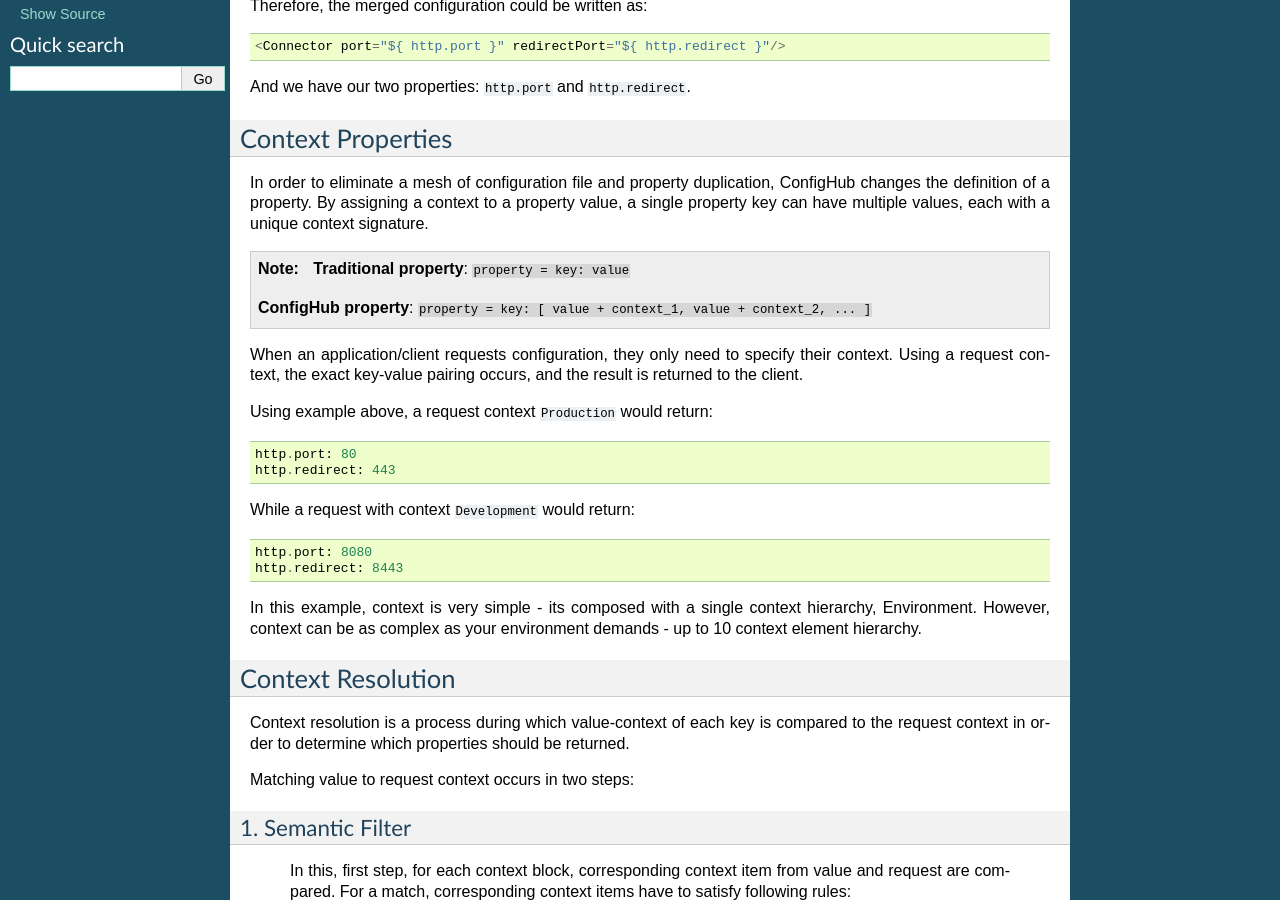
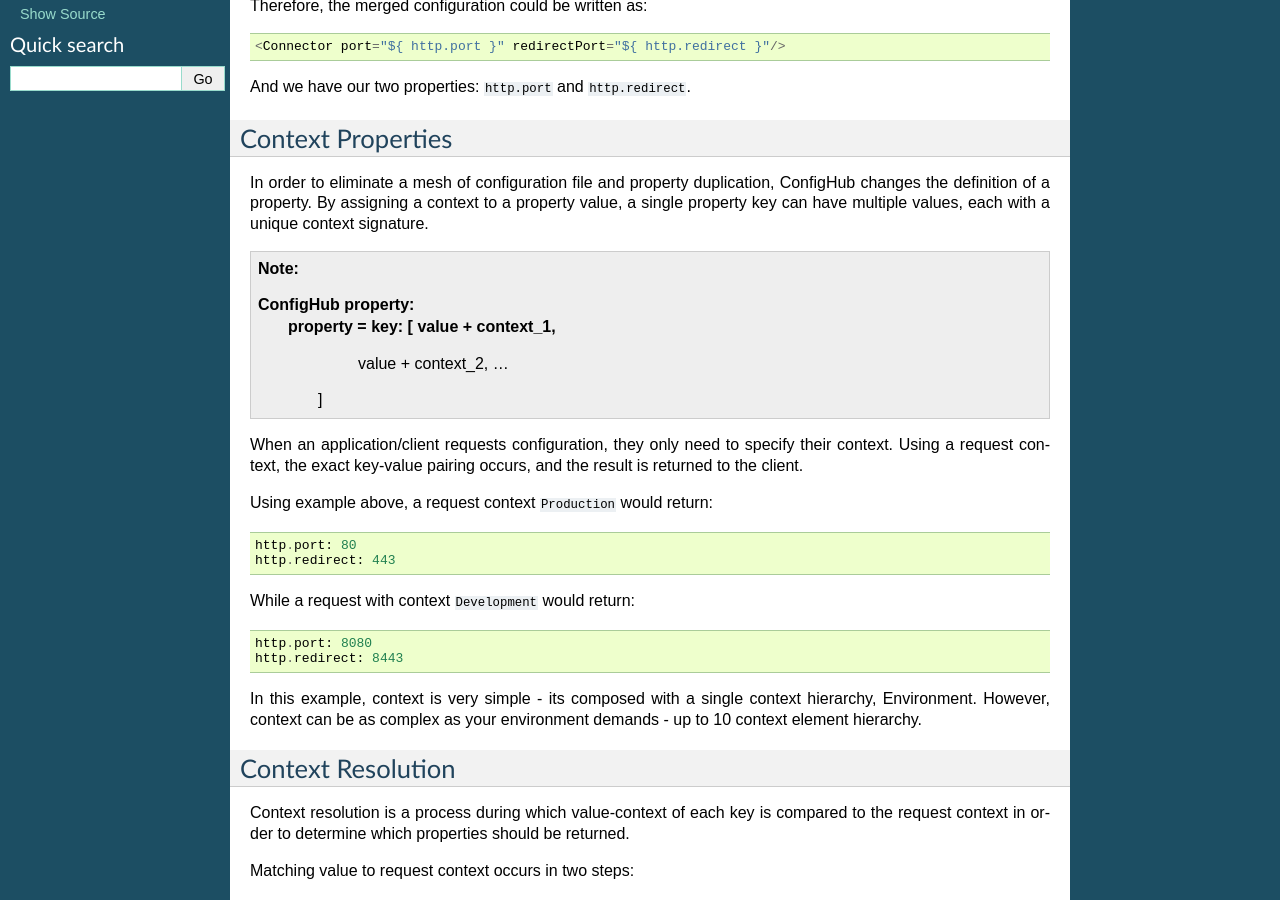
Before and after one commit to ConfigHubPub/Docs, a Sphinx documentation site: the page built from documentation/pages/primer.rst, in a window 1280 px wide and 900 px high, scrolled down 314 px. Built offline with Sphinx 7.4.7, drawn with Linux system fonts in a browser that asks for light colours.

```diff
--- a/documentation/pages/primer.rst
+++ b/documentation/pages/primer.rst
@@ -29,11 +29,12 @@ of a property.  By assigning a context to a property value, a single property ke
 each with a unique context signature.
 
 .. note::
-   **Traditional property**:
-   ``property = key: value``
 
    **ConfigHub property**:
-   ``property = key: [ value + context_1, value + context_2, ... ]``
+      property = key: [ value + context_1,
+                        value + context_2,
+                        ...
+                      ]
 
 When an application/client requests configuration, they only need to specify their context.  Using a request
 context, the exact key-value pairing occurs, and the result is returned to the client.
```
